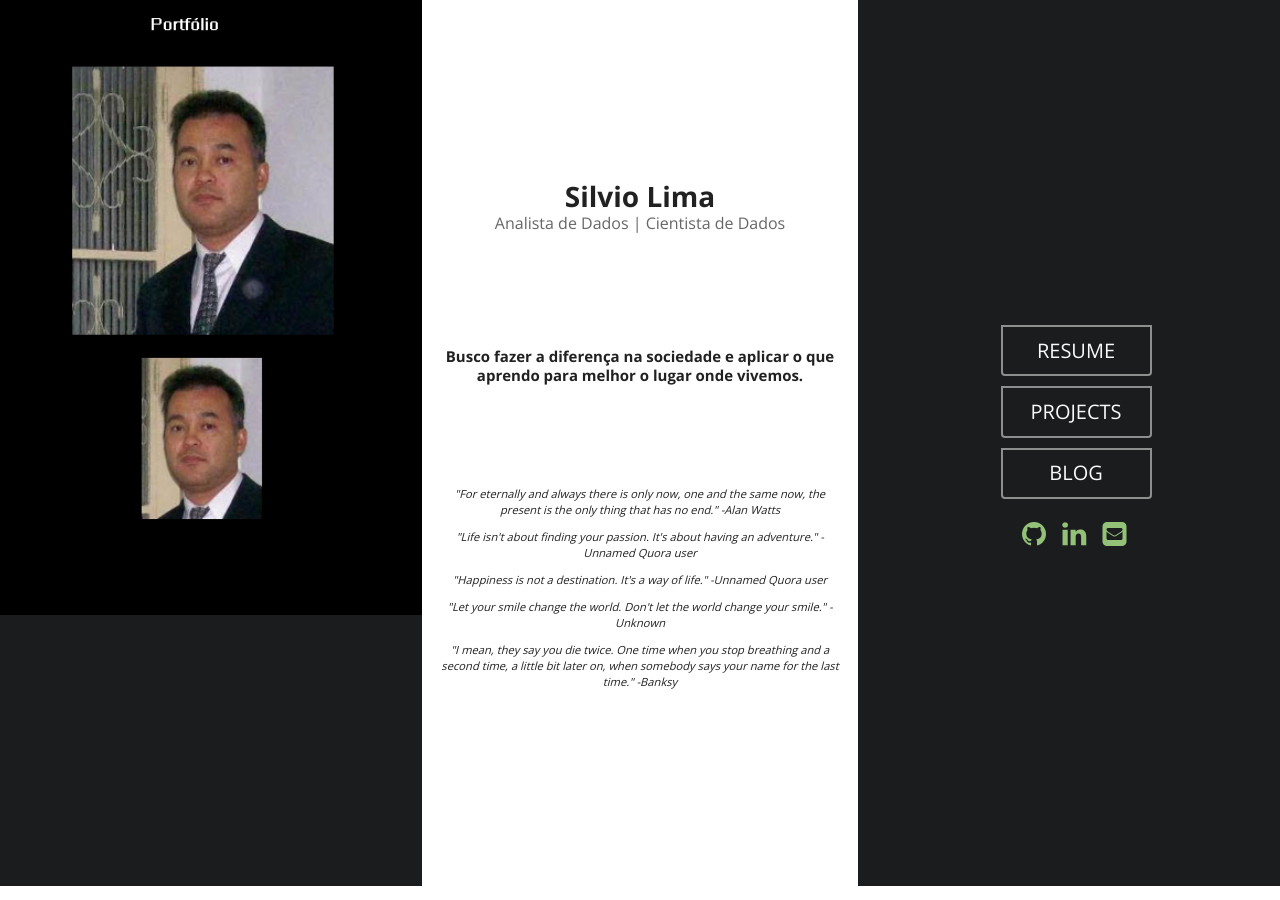
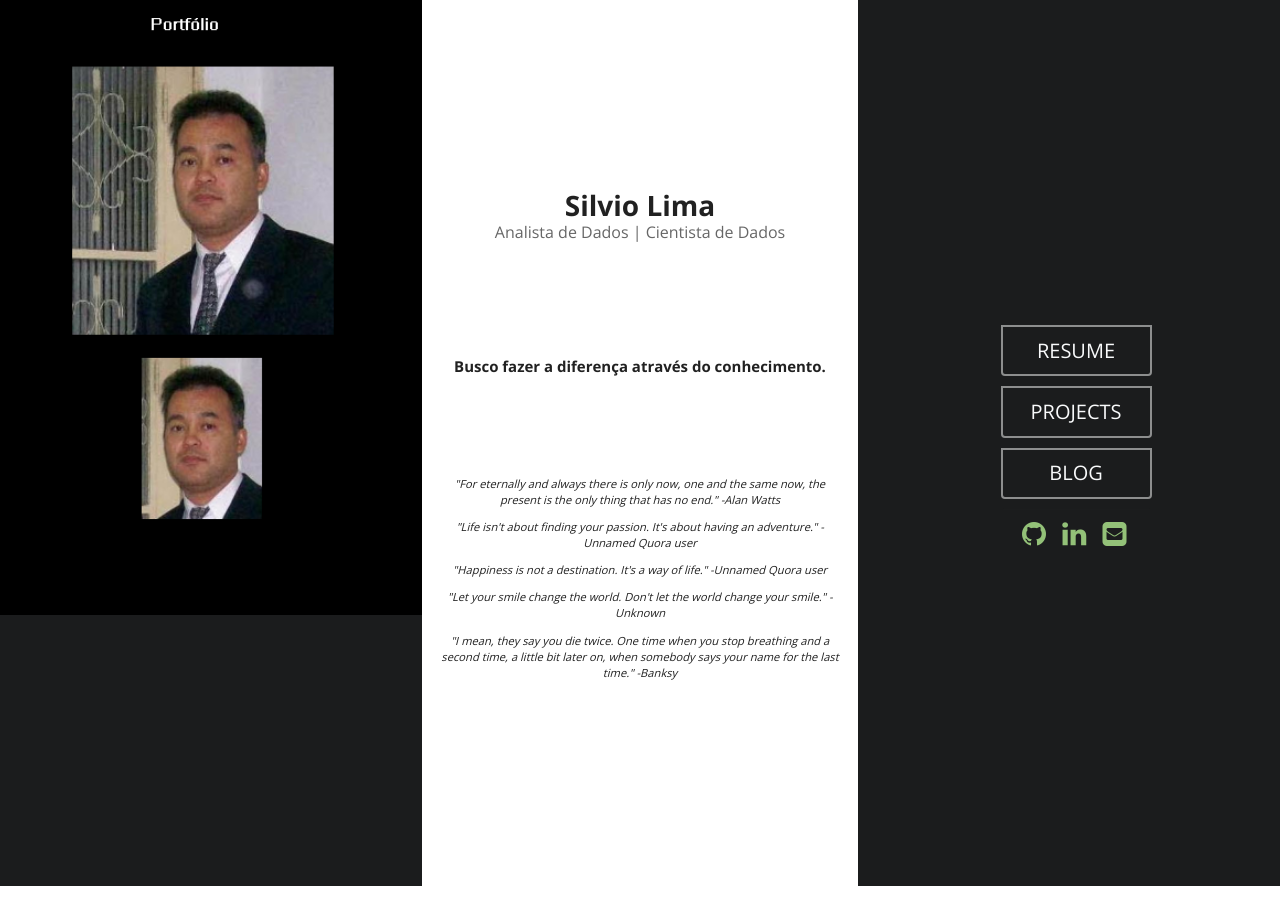
Before and after one commit to silviolima07/silviolima07_bkp.github.io, a Jekyll site: the page built from index.html, in a window 1280 px wide. Built offline with Jekyll 4.4.1, drawn with Linux system fonts in a browser that asks for light colours.

Commit message:
Projects

```diff
--- a/_data/bio.json
+++ b/_data/bio.json
@@ -6,7 +6,7 @@
     "email": "silviolima07@gmail.com",
     "phone": "(12)99646-2527",
     "website": "https://silviolima07.github.io",
-    "summary": "Busco fazer a diferença na sociedade e aplicar o que aprendo para melhor o lugar onde vivemos.",
+    "summary": "Busco fazer a diferença através do conhecimento.",
     "profiles": [
       {
         "network": "github",
--- a/_includes/project-card.html
+++ b/_includes/project-card.html
@@ -25,9 +25,9 @@
     </div>
   </div>
     {% if page.projecturl %}
-      <a class="ui bottom attached button" href="{{ page.projecturl }}">See More</a>
+      <a class="ui bottom attached button" href="{{ page.projecturl }}">web App Petr4</a>
     {% else %}
-      <a class="ui bottom attached button" href="{{ site.baseurl}}{{ include.page.url }}">See More</a>
+      <a class="ui bottom attached button" href="{{ site.baseurl}}{{ include.page.url }}">Web app Petr4</a>
     {% endif %}
 
 </div>
```
Also changed, not shown: projects/shiny.md (added, +17 -0 lines), projects/shiny2.md (added, +17 -0 lines).
